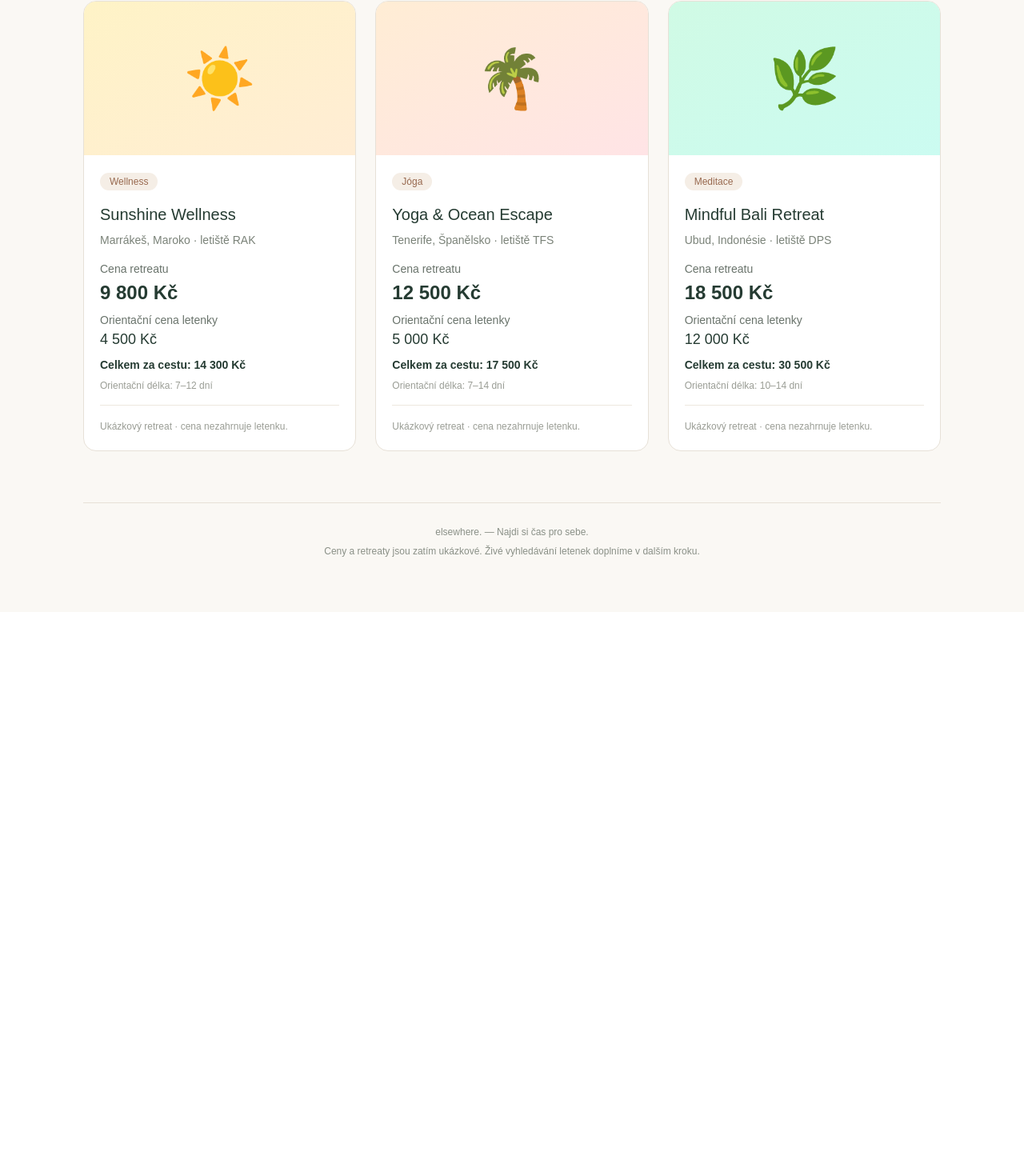
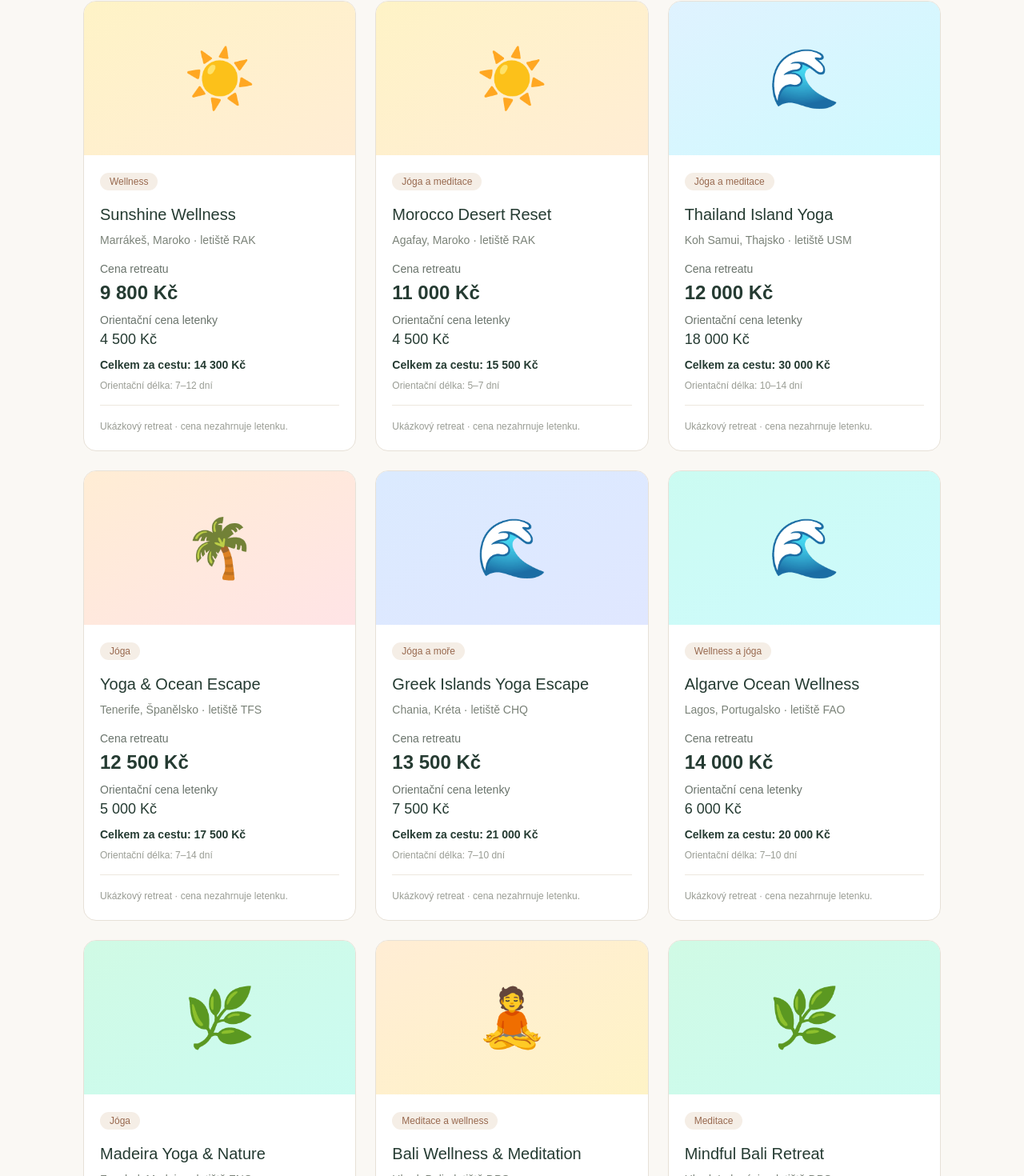
Before and after one commit to solara-retreats/retreat-flight-finder, a Next.js app: page / in a window 1280 px wide. Shown: the part 819-2289 px from the top of the page at 80% size. Before the commit the page ends 1584 px from the top, so only its background shows below. Built offline with nearby package versions, Linux system fonts and the light colour scheme.

Commit message:
Add more retreats and unlimited budget

```diff
--- a/app/page.tsx
+++ b/app/page.tsx
@@ -37,6 +37,91 @@ const retreats = [
     color: "from-amber-100 to-orange-100",
     emoji: "☀️",
   },
+
+  {
+    name: "Madeira Yoga & Nature",
+    location: "Funchal, Madeira",
+    airport: "FNC",
+    flightPrice: 6500,
+    type: "Jóga",
+    duration: "7–10 dní",
+    price: 14500,
+    color: "from-emerald-100 to-teal-100",
+    emoji: "🌿",
+  },
+
+  {
+    name: "Costa Rica Wellness Escape",
+    location: "Nosara, Kostarika",
+    airport: "LIR",
+    flightPrice: 22000,
+    type: "Wellness",
+    duration: "10–14 dní",
+    price: 16500,
+    color: "from-lime-100 to-green-100",
+    emoji: "🌴",
+  },
+
+  {
+    name: "Thailand Island Yoga",
+    location: "Koh Samui, Thajsko",
+    airport: "USM",
+    flightPrice: 18000,
+    type: "Jóga a meditace",
+    duration: "10–14 dní",
+    price: 12000,
+    color: "from-sky-100 to-cyan-100",
+    emoji: "🌊",
+  },
+
+  {
+    name: "Bali Wellness & Meditation",
+    location: "Ubud, Bali",
+    airport: "DPS",
+    flightPrice: 12500,
+    type: "Meditace a wellness",
+    duration: "10–14 dní",
+    price: 15500,
+    color: "from-orange-100 to-amber-100",
+    emoji: "🧘",
+  },
+
+  {
+    name: "Greek Islands Yoga Escape",
+    location: "Chania, Kréta",
+    airport: "CHQ",
+    flightPrice: 7500,
+    type: "Jóga a moře",
+    duration: "7–10 dní",
+    price: 13500,
+    color: "from-blue-100 to-indigo-100",
+    emoji: "🌊",
+  },
+
+  {
+    name: "Morocco Desert Reset",
+    location: "Agafay, Maroko",
+    airport: "RAK",
+    flightPrice: 4500,
+    type: "Jóga a meditace",
+    duration: "5–7 dní",
+    price: 11000,
+    color: "from-amber-100 to-orange-100",
+    emoji: "☀️",
+  },
+
+  {
+    name: "Algarve Ocean Wellness",
+    location: "Lagos, Portugalsko",
+    airport: "FAO",
+    flightPrice: 6000,
+    type: "Wellness a jóga",
+    duration: "7–10 dní",
+    price: 14000,
+    color: "from-teal-100 to-cyan-100",
+    emoji: "🌊",
+  },
+
 ];
 
 export default function Home() {
@@ -47,7 +132,7 @@ export default function Home() {
   const [searched, setSearched] = useState(false);
 
   const results = retreats
-    .filter((retreat) => retreat.price + retreat.flightPrice <= Number(budget || 0))
+    .filter((retreat) => budget === "unlimited" || retreat.price + retreat.flightPrice <= Number(budget || 0))
     .sort((a, b) =>
       sort === "price"
         ? a.price - b.price
@@ -133,6 +218,7 @@ export default function Home() {
               <option value="14000">Do 14 000 Kč</option>
               <option value="18000">Do 18 000 Kč</option>
               <option value="32000">Do 32 000 Kč</option>
+              <option value="unlimited">Bez omezení</option>
             </select>
           </label>
 
```
